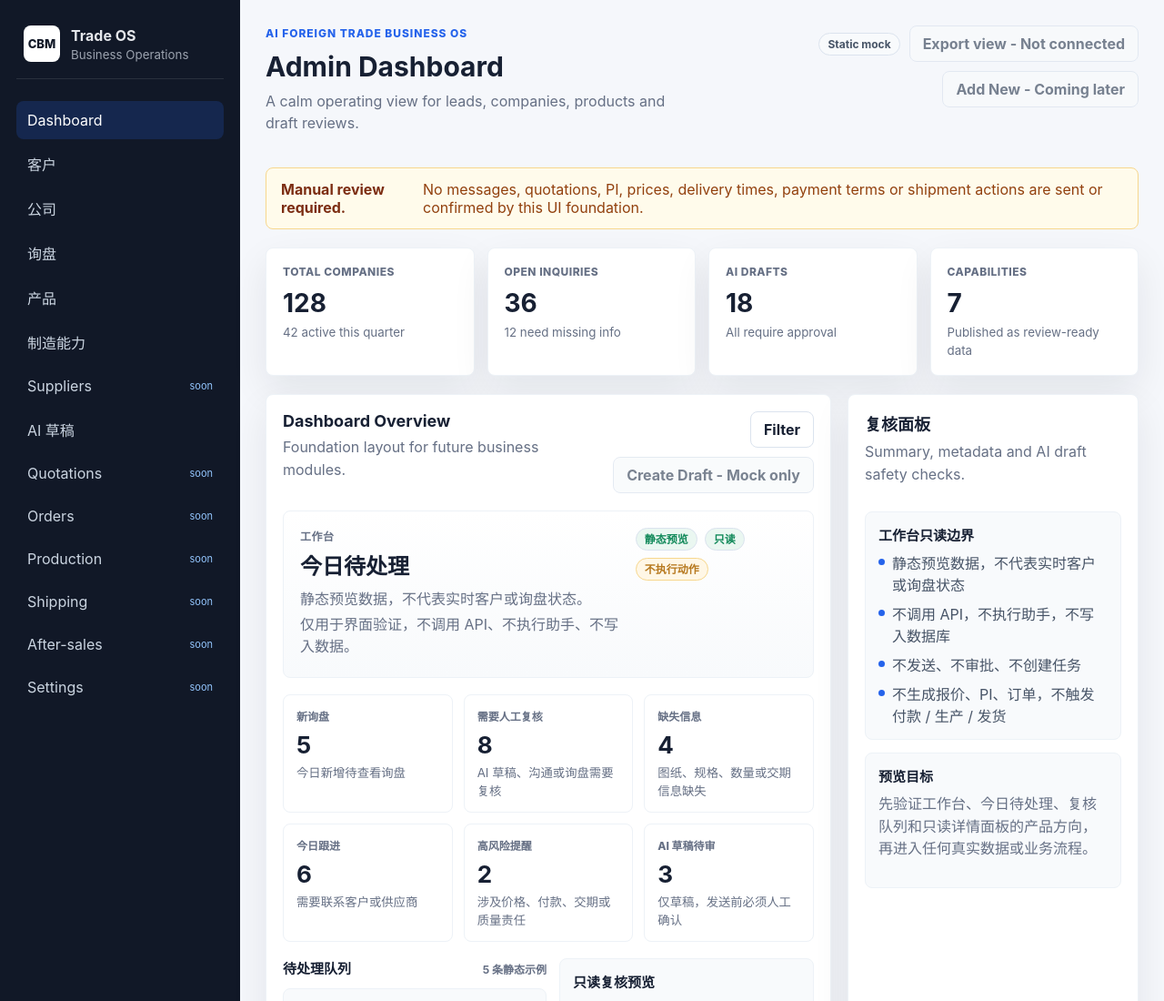
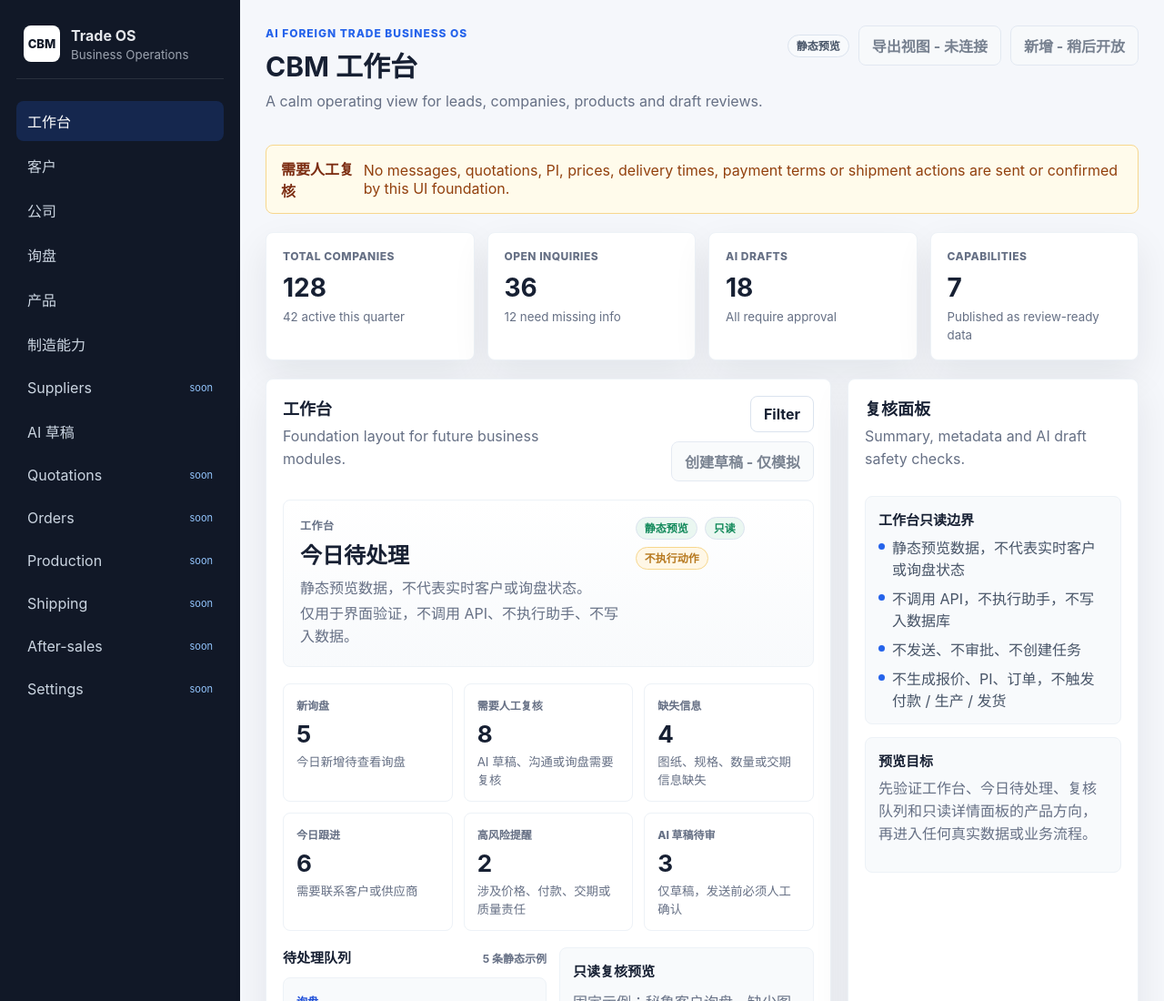
Before and after one commit to PaulCN2024/cbm-trade-os-public-pilot, a website with bundled scripts: page admin/ui-foundation/index.html in a window 1280 px wide. Shown: the top 1100 px of the page at 91% size. Built offline with nearby package versions, Linux system fonts and the light colour scheme.

Commit message:
feat: localize global shell labels

```diff
--- a/admin/ui-foundation/app.js
+++ b/admin/ui-foundation/app.js
@@ -1,7 +1,7 @@
 import { getAdminAccessToken } from "../../lib/admin-auth.js";
 
 const navItems = [
-  { id: "dashboard", label: "Dashboard" },
+  { id: "dashboard", label: "工作台" },
   { id: "customers", label: "客户" },
   { id: "companies", label: "公司" },
   { id: "inquiries", label: "询盘" },
@@ -19,9 +19,9 @@ const navItems = [
 
 const sections = {
   dashboard: {
-    title: "Admin Dashboard",
+    title: "CBM 工作台",
     description: "A calm operating view for leads, companies, products and draft reviews.",
-    sectionTitle: "Dashboard Overview",
+    sectionTitle: "工作台",
     sectionHelp: "Foundation layout for future business modules.",
     content: renderDashboard,
     review: renderDashboardReview,
--- a/admin/ui-foundation/index.html
+++ b/admin/ui-foundation/index.html
@@ -31,18 +31,18 @@
         <header class="topbar">
           <div>
             <p class="eyebrow">AI Foreign Trade Business OS</p>
-            <h1 id="pageTitle">Admin Dashboard</h1>
+            <h1 id="pageTitle">CBM 工作台</h1>
             <p id="pageDescription">Clean operating interface foundation for CRM, inquiry and AI draft workflows.</p>
           </div>
           <div class="topbar-actions">
-            <span class="mode-pill">Static mock</span>
-            <button class="button secondary mock-action" type="button" disabled title="Not connected in this read-only phase">Export view - Not connected</button>
-            <button class="button primary mock-action" type="button" disabled title="Coming in a later approved phase">Add New - Coming later</button>
+            <span class="mode-pill">静态预览</span>
+            <button class="button secondary mock-action" type="button" disabled title="Not connected in this read-only phase">导出视图 - 未连接</button>
+            <button class="button primary mock-action" type="button" disabled title="Coming in a later approved phase">新增 - 稍后开放</button>
           </div>
         </header>
 
         <section class="notice-banner" aria-label="Safety boundary">
-          <strong>Manual review required.</strong>
+          <strong>需要人工复核</strong>
           <span>No messages, quotations, PI, prices, delivery times, payment terms or shipment actions are sent or confirmed by this UI foundation.</span>
         </section>
 
@@ -73,12 +73,12 @@
           <article class="panel main-panel">
             <div class="panel-header">
               <div>
-                <h2 id="sectionTitle">Dashboard Overview</h2>
+                <h2 id="sectionTitle">工作台</h2>
                 <p id="sectionHelp">A reusable page structure for future admin modules.</p>
               </div>
               <div class="panel-actions">
                 <button class="button secondary" type="button">Filter</button>
-                <button class="button primary mock-action" type="button" disabled title="Mock only in this read-only phase">Create Draft - Mock only</button>
+                <button class="button primary mock-action" type="button" disabled title="Mock only in this read-only phase">创建草稿 - 仅模拟</button>
               </div>
             </div>
             <div id="mainContent"></div>
@@ -87,7 +87,7 @@
           <aside class="panel review-panel">
             <div class="panel-header compact">
               <div>
-                <h2 id="reviewTitle">Review Panel</h2>
+                <h2 id="reviewTitle">复核面板</h2>
                 <p>Summary, metadata and AI draft safety checks.</p>
               </div>
             </div>
```
